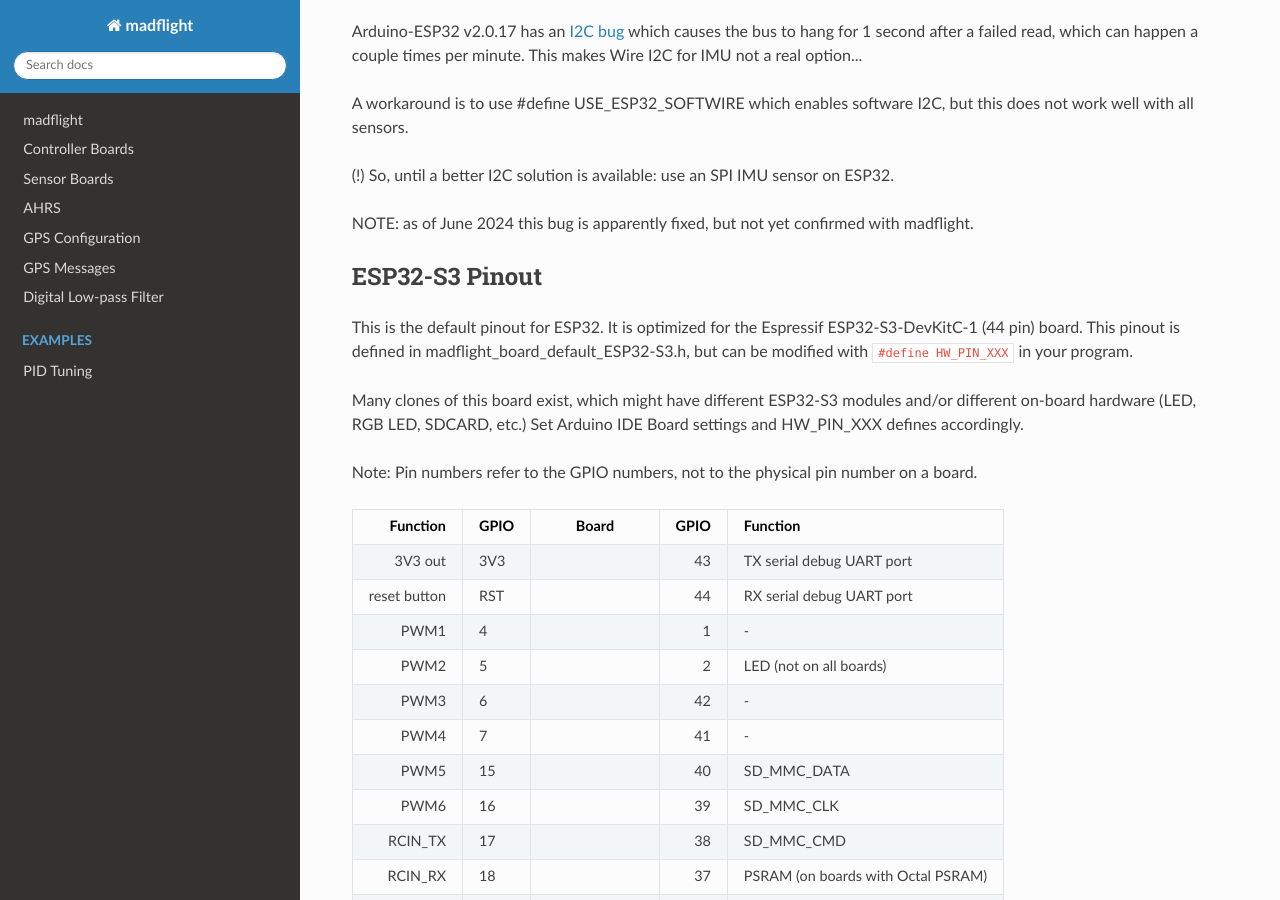
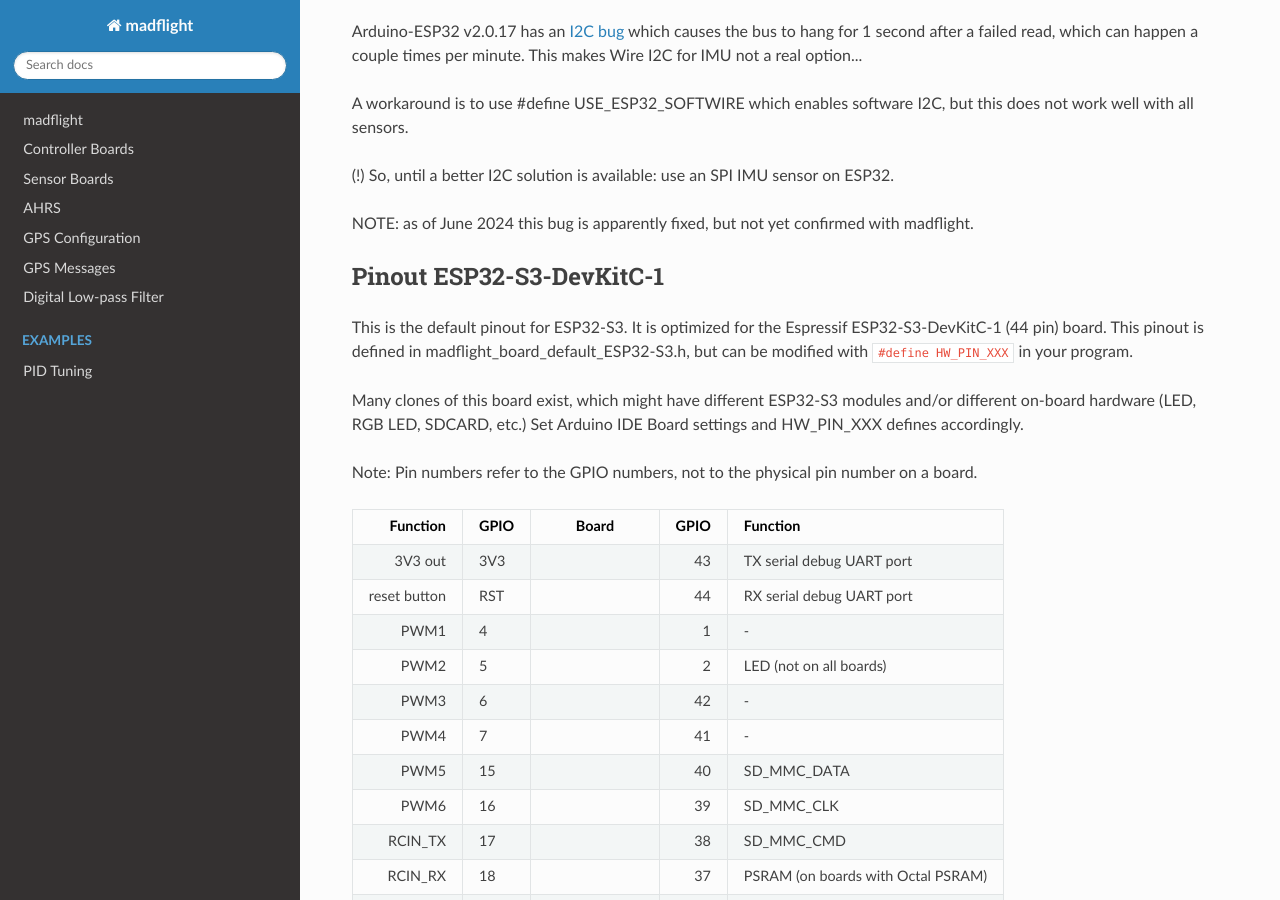
Before and after one commit to qqqlab/madflight-docs, an MkDocs documentation site: the page built from docs/ESP32-S3.md, in a window 1280 px wide and 900 px high, scrolled down 724 px. Built offline with MkDocs 1.6.1, drawn with Linux system fonts in a browser that asks for light colours; nearby versions of some CDN libraries; some of the changed text lies outside the part shown.

Commit message:
Update ESP32-S3.md

```diff
--- a/docs/ESP32-S3.md
+++ b/docs/ESP32-S3.md
@@ -29,9 +29,9 @@ A workaround is to use #define USE_ESP32_SOFTWIRE which enables software I2C, bu
 
 NOTE: as of June 2024 this bug is apparently fixed, but not yet confirmed with madflight.
 
-## ESP32-S3 Pinout
+## Pinout ESP32-S3-DevKitC-1
 
-This is the default pinout for ESP32. It is optimized for the Espressif ESP32-S3-DevKitC-1 (44 pin) board. This pinout is defined in madflight_board_default_ESP32-S3.h, but can be modified with `#define HW_PIN_XXX` in your program.
+This is the default pinout for ESP32-S3. It is optimized for the Espressif ESP32-S3-DevKitC-1 (44 pin) board. This pinout is defined in madflight_board_default_ESP32-S3.h, but can be modified with `#define HW_PIN_XXX` in your program.
 
 Many clones of this board exist, which might have different ESP32-S3 modules and/or different on-board hardware (LED, RGB LED, SDCARD, etc.) Set Arduino IDE Board settings and HW_PIN_XXX defines accordingly.
 
@@ -106,7 +106,7 @@ Settings for programming via "USB" micro usb port (need to press boot/reset butt
   - press boot, press+release reset, release boot, then upload
   - press+release reset, then open serial monitor
 
-## Pinout ESP32
+## Pinout ESP32 DevKitC
 
 This is the default pinout for ESP32. It is optimized for the Espressiv ESP32 DevKitC (38 pin) board. This pinout is defined in madflight_board_default_ESP32.h, but can be modified with `#define HW_PIN_XXX` in your program.
 
```
